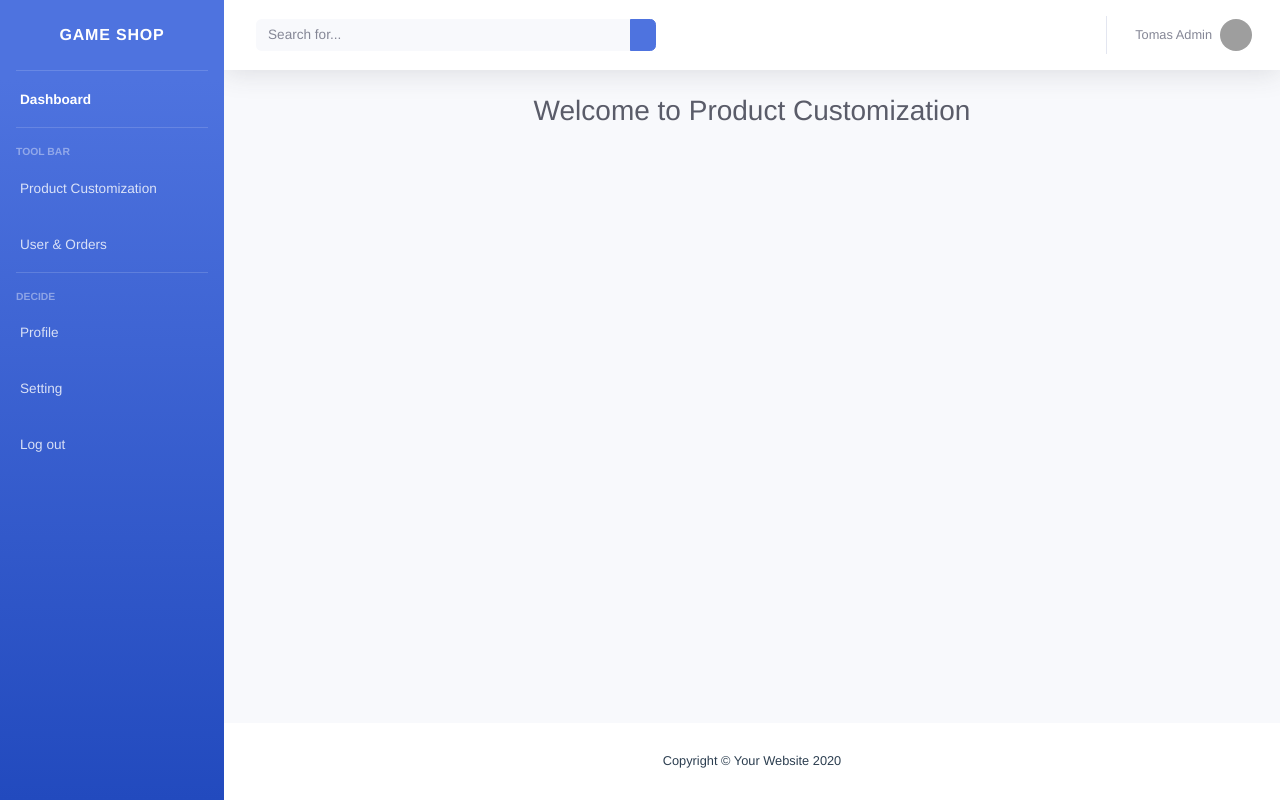
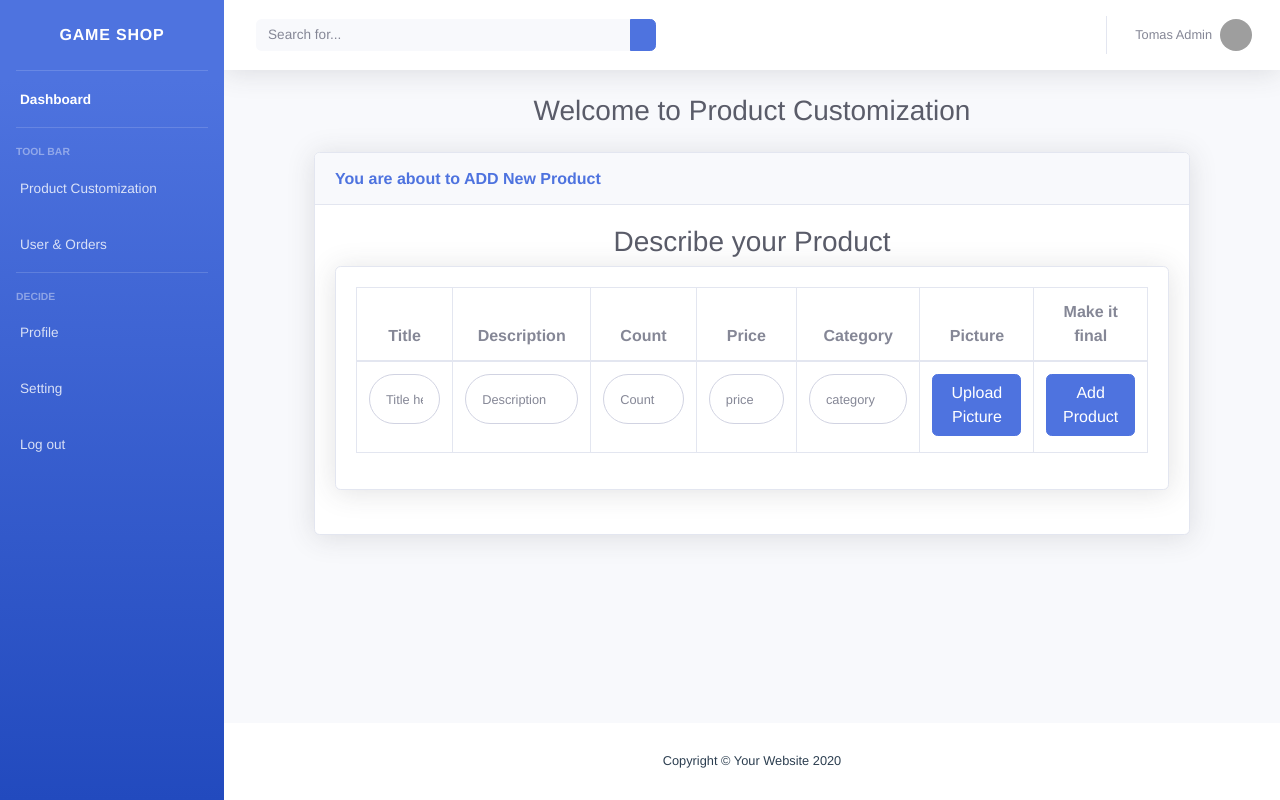
Before and after one commit to TomasSirotek/Vue-E-Commerce, a Vue app: page /admin/productCustom in a window 1280 px wide. Built offline with nearby package versions, Linux system fonts and the light colour scheme; no server answers; grey boxes are pictures that could not be loaded.

Commit message:
product adding work

```diff
--- /dev/null
+++ b/src/components/Admin/AddProduct.vue
@@ -0,0 +1,37 @@
+<template>
+ <div class="row justify-content-center">
+            <!-- Area Chart -->
+            <div class="col-xl-10 col-lg-10">
+              <div class="card shadow mb-4">
+                <!-- Card Header - Dropdown -->
+                <div
+                  class="card-header py-3 d-flex flex-row align-items-center justify-content-between"
+                >
+                  <h6 class="m-0 font-weight-bold text-primary">
+                    You are about to ADD New Product
+                  </h6>
+                </div>
+                <!-- Card Body -->
+                <div class="card-body">
+                    <AddTable/>
+                </div>
+              </div>
+            </div>
+
+
+          </div>
+</template>
+
+<script>
+import AddTable from "@/components/Admin/AddTable.vue"
+    export default {
+        components:{
+            AddTable,
+        }
+
+    }
+</script>
+
+<style lang="scss" scoped>
+
+</style>
--- /dev/null
+++ b/src/components/Admin/AddTable.vue
@@ -0,0 +1,176 @@
+<template>
+  <div class="table">
+    <!-- Page Heading -->
+    <h1 class="h3 mb-2 text-gray-800">Describe your Product</h1>
+
+    <!-- DataTales Example -->
+    <div class="card shadow mb-4">
+      <div class="card-body">
+          <div>
+              {{ this.errorMsg}}
+          </div>
+        <div class="table-responsive">
+          <table
+            class="table table-bordered"
+            id="dataTable"
+            width="100%"
+            cellspacing="0"
+          >
+            <thead>
+              <tr>
+                <th>Title</th>
+                <th>Description</th>
+                <th>Count</th>
+                <th>Price</th>
+                <th>Category</th>
+                <th>Picture</th>
+                <th>Make it final</th>
+              </tr>
+            </thead>
+            <tbody>
+              <tr>
+                <td>
+                  <form class="user">
+                    <div class="form-group">
+                      <input
+                        type="text"
+                        class="form-control form-control-user"
+                        id="exampleInputEmail"
+                        aria-describedby="emailHelp"
+                        placeholder="Title here"
+                        v-model="title"
+                      />
+                    </div>
+                  </form>
+                </td>
+                <td>
+                  <form class="user">
+                    <div class="form-group">
+                      <input
+                        type="text"
+                        class="form-control form-control-user"
+                        id="exampleInputEmail"
+                        aria-describedby="emailHelp"
+                        placeholder="Description"
+                        v-model="description"
+                      />
+                    </div>
+                  </form>
+                </td>
+                <td>
+                  <form class="user">
+                    <div class="form-group">
+                      <input
+                        type="text"
+                        class="form-control form-control-user"
+                        id="exampleInputEmail"
+                        aria-describedby="emailHelp"
+                        placeholder="Count"
+                         v-model="count"
+                      />
+                    </div>
+                  </form>
+                </td>
+                <td>
+                  <form class="user">
+                    <div class="form-group">
+                      <input
+                        type="text"
+                        class="form-control form-control-user"
+                        id="exampleInputEmail"
+                        aria-describedby="emailHelp"
+                        placeholder="price"
+                         v-model="price"
+                      />
+                    </div>
+                  </form>
+                </td>
+                <td>
+                  <form class="user">
+                    <div class="form-group">
+                      <input
+                        type="text"
+                        class="form-control form-control-user"
+                        id="exampleInputEmail"
+                        aria-describedby="emailHelp"
+                        placeholder="category"
+                         v-model="category"
+                      />
+                    </div>
+                  </form>
+                </td>
+                <td>
+                  <a
+                    href="login.html"
+                    class="btn btn-primary btn-user btn-block"
+                  >
+                    Upload Picture
+                  </a>
+                </td>
+                <td>
+                  <a class="btn btn-primary btn-user btn-block" @click="addProduct">
+                    Add Product
+                  </a>
+                </td>
+              </tr>
+            </tbody>
+          </table>
+        </div>
+      </div>
+    </div>
+  </div>
+</template>
+
+<script>
+import { dbMenuAdd } from "../../firebase.js"
+export default {
+    data(){
+        return{
+            title: "",
+            description: "",
+            count: "",
+            errorMsg: "",
+            price: "",
+            category: "",
+            error:null,
+        }
+    },
+    methods: {
+        addProduct() {
+            if(
+                this.title !== "" &&
+                this.description !== "" &&
+                this.count !== "" &&
+                this.price !== "" &&
+                this.category !== ""
+            ){
+                this.error = false;
+                this.errorMsg = "";
+                 dbMenuAdd.add({
+                title: this.title,
+                snippet: this.description,
+                count: this.count,
+                price: this.price,
+                category: this.category,
+
+            });
+            this.title = "",
+            this.description = "",
+            this.count = "",
+            this.price = "",
+            this.category = "",
+            this.errorMsg = ""
+            console.log("added to db")
+              return;
+            }
+            this.errorMsg = "Fill all the field to add"
+            this.error = true
+            return;
+
+
+        }
+    }
+};
+</script>
+
+<style lang="scss" scoped></style>
--- a/src/components/Admin/SideBar.vue
+++ b/src/components/Admin/SideBar.vue
@@ -20,7 +20,7 @@
 
       <!-- Nav Item - Dashboard -->
       <li class="nav-item active">
-        <a class="nav-link" href="">
+        <a class="nav-link" href="/admin">
           <i class="fas fa-fw fa-tachometer-alt"></i>
           <span>Dashboard</span></a
         >
--- a/src/views/Admin/productCustom.vue
+++ b/src/views/Admin/productCustom.vue
@@ -16,9 +16,13 @@
           <!-- Page Heading -->
           <h1 class="h3 mb-4 text-gray-800">Welcome to Product Customization</h1>
         </div>
+        <div>
+              <AddProduct/>
+        </div>
+
         <!-- /.container-fluid -->
       </div>
-      <!-- End of Main Content -->
+
 
       <!-- Footer -->
      <FooterAdmin/>
@@ -33,6 +37,7 @@
 import SideBar from "@/components/Admin/SideBar.vue";
 import TopBar from "@/components/Admin/TopBar.vue";
 import FooterAdmin from "@/components/Admin/Footer.vue";
+import AddProduct from "@/components/Admin/AddProduct.vue";
 
 export default {
   name: "ProductCustom",
@@ -40,6 +45,7 @@ export default {
     SideBar,
     TopBar,
     FooterAdmin,
+    AddProduct,
   },
 };
 </script>
```
